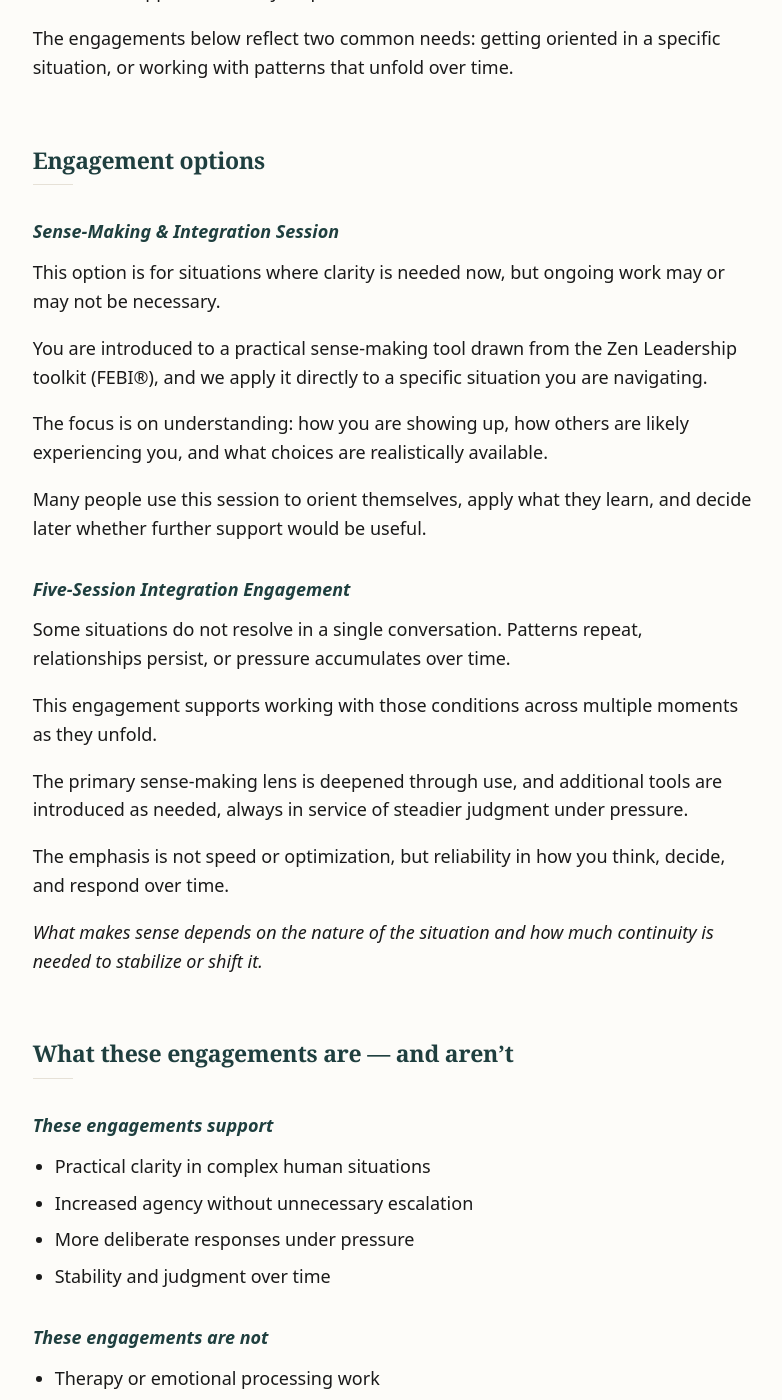
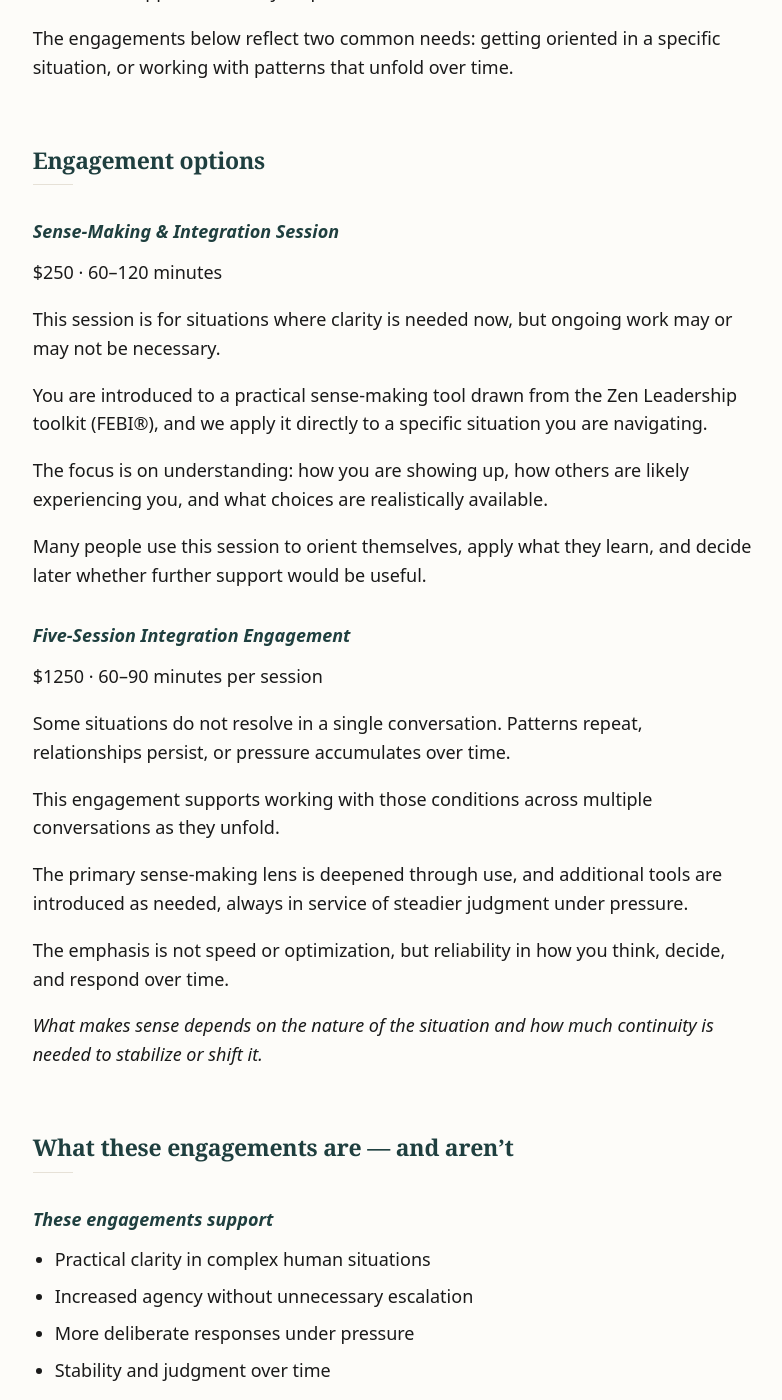
Before and after one commit to basil-family-lab/zen, a Jekyll site: the page built from engagement.md, in a window 1280 px wide and 1400 px high, scrolled down 718 px. Shown: the whole window, without its empty margins (247-1029 px from the left). Built offline with Jekyll 4.4.1, drawn with Linux system fonts in a browser that asks for light colours; some of the changed text lies outside the part shown.

Commit message:
refactor: engagement page container and price clarity

```diff
--- a/_data/engagement.yml
+++ b/_data/engagement.yml
@@ -25,9 +25,12 @@ containers:
   heading: Engagement options
   items:
     - subheading: Sense-Making & Integration Session
+      meta:
+        price: $250
+        duration: 60–120 minutes
       paragraphs:
         - >
-          This option is for situations where clarity is needed now,
+          This session is for situations where clarity is needed now,
           but ongoing work may or may not be necessary.
         - >
           You are introduced to a practical sense-making tool
@@ -43,6 +46,9 @@ containers:
           apply what they learn,
           and decide later whether further support would be useful.
     - subheading: Five-Session Integration Engagement
+      meta:
+        price: $1250
+        duration: 60–90 minutes per session
       paragraphs:
         - >
           Some situations do not resolve in a single conversation.
@@ -51,7 +57,7 @@ containers:
           or pressure accumulates over time.
         - >
           This engagement supports working with those conditions
-          across multiple moments as they unfold.
+          across multiple conversations as they unfold.
         - >
           The primary sense-making lens is deepened through use,
           and additional tools are introduced as needed,
@@ -81,6 +87,13 @@ framing:
       - Performance coaching or optimization
       - A guarantee of outcomes you do not control
 
+attribution:
+  body: >
+    FEBI® is a registered trademark of the
+    <a href="https://zenleader.global" target="_blank" rel="noopener">
+    Institute for Zen Leadership
+    </a>.
+
 connect:
   heading: Next step
   paragraphs:
--- a/_layouts/engagement.html
+++ b/_layouts/engagement.html
@@ -29,6 +29,12 @@ layout: default
   {% for item in data.containers.items %}
     <h3>{{ item.subheading }}</h3>
 
+    <p>
+      {{ item.meta.price }}
+      ·
+      {{ item.meta.duration }}
+    </p>
+
     {% for paragraph in item.paragraphs %}
       <p>{{ paragraph }}</p>
     {% endfor %}
@@ -59,6 +65,10 @@ layout: default
   </ul>
 </section>
 
+<section id="attribution">
+  <p>{{ data.attribution.body }}</p>
+</section>
+
 <section id="connect">
   <h2>{{ data.connect.heading }}</h2>
 
```
